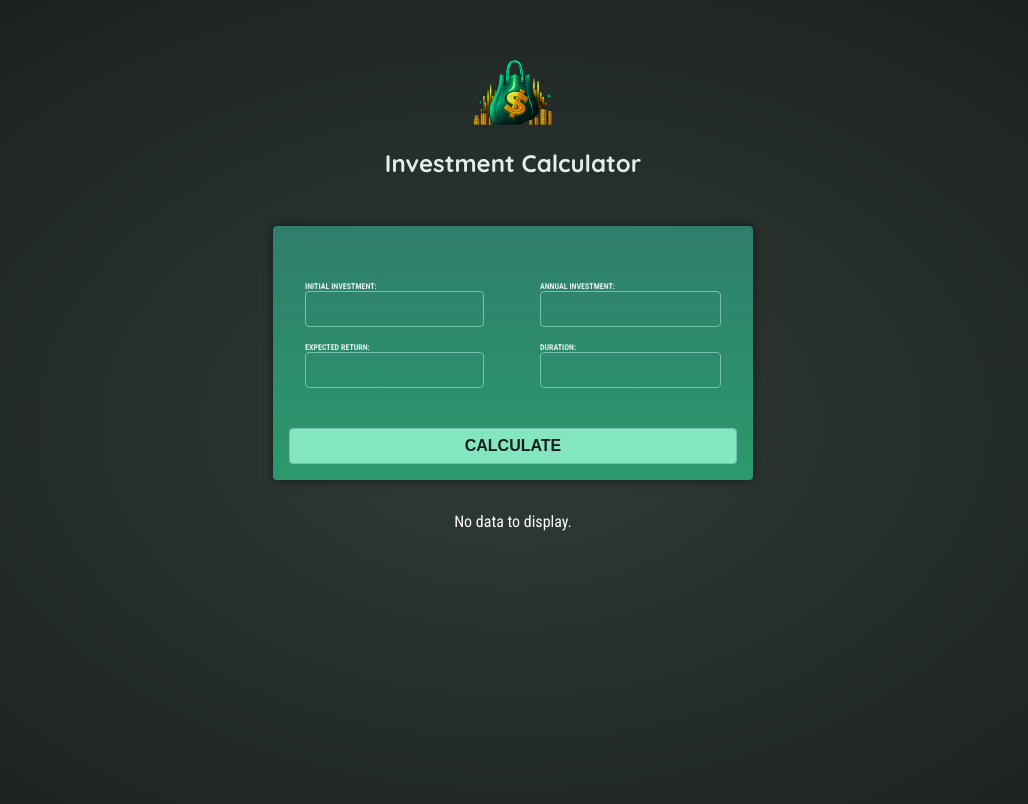
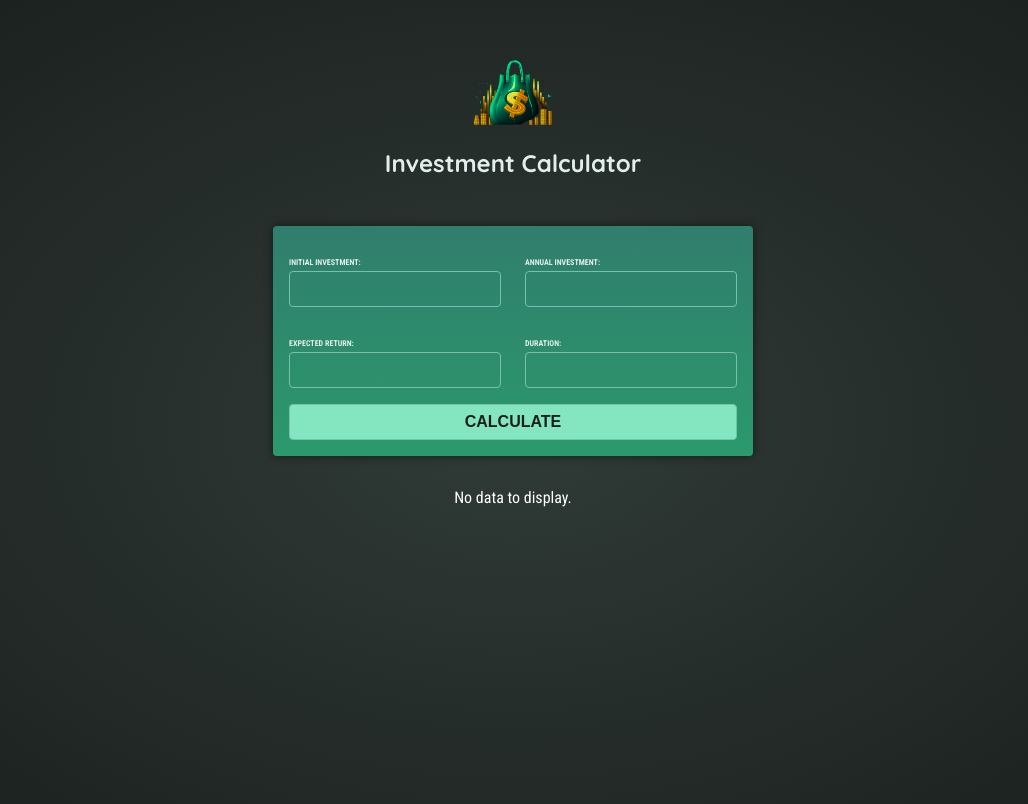
Before and after one commit to arniel-dev/investment-calclulator, an Angular app: page / in a window 1280 px wide. Shown: the top 804 px of the page, without its empty margins (127-1155 px from the left). Built offline with nearby package versions, Linux system fonts and the light colour scheme.

Commit message:
update element

```diff
--- a/src/app/calculator/calculator.component.css
+++ b/src/app/calculator/calculator.component.css
@@ -11,14 +11,6 @@
   display: flex;
   justify-content: space-evenly;
   gap: 1.5rem;
-
-  div {
-    margin: 1.5rem 0rem;
-
-    label {
-      margin: 1rem;
-    }
-  }
 }
 
 label {
--- a/src/app/calculator/calculator.component.html
+++ b/src/app/calculator/calculator.component.html
@@ -1,46 +1,44 @@
 <form (ngSubmit)="calculate()">
   <div class="input-group">
-    <div>
-      <label for="initial-investment"
-        >Initial Investment:
+    <p>
+      <label for="initial-investment">Initial Investment: </label>
       <input
         type="number"
         id="initial-investment"
         name="initial-investment"
         [(ngModel)]="initialInvestment"
       />
-      </label>
-
-      <label for="expected-return"
-        >Expected Return:
+    </p>
+    <p>
+      <label for="annual-investment">Annual Investment: </label>
+      <input
+        type="number"
+        id="annual-investment"
+        name="annual-investment"
+        [(ngModel)]="annualInvestment"
+      />
+    </p>
+  </div>
+  <div class="input-group">
+    <p>
+      <label for="expected-return">Expected Return: </label>
       <input
         type="number"
         id="expected-return"
         name="expected-return"
         [(ngModel)]="expectedReturn"
       />
-      </label>
-    </div>
-    <div>
-      <label for="annual-investment"
-        >Annual Investment:
-        <input
-          type="number"
-          id="annual-investment"
-          name="annual-investment"
-          [(ngModel)]="annualInvestment"
-        />
-      </label>
-      <label for="duration"
-        >Duration:
+    </p>
+
+    <p>
+      <label for="duration">Duration: </label>
       <input
         type="number"
         id="duration"
         name="duration"
         [(ngModel)]="duration"
       />
-      </label>
-    </div>
+    </p>
   </div>
   <button type="submit">Calculate</button>
 </form>
```
Lines whose indentation alone changed are shown as unchanged.
